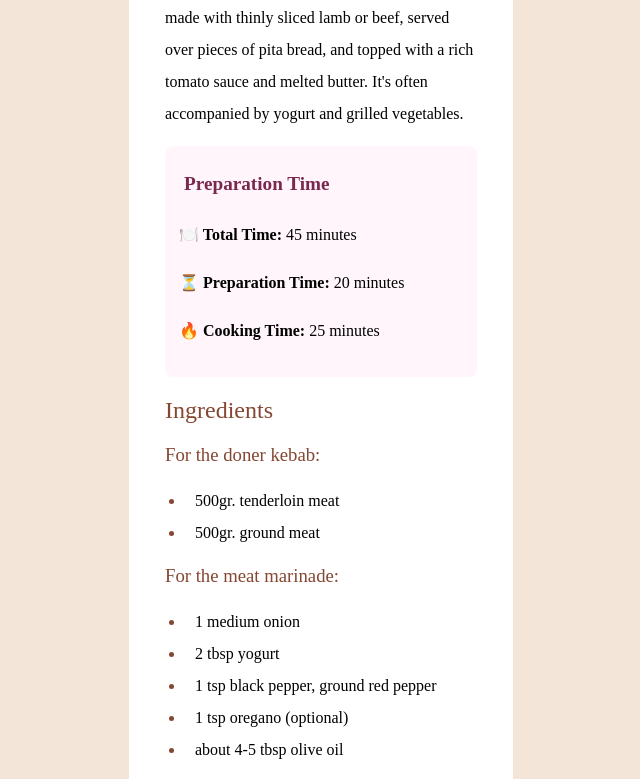
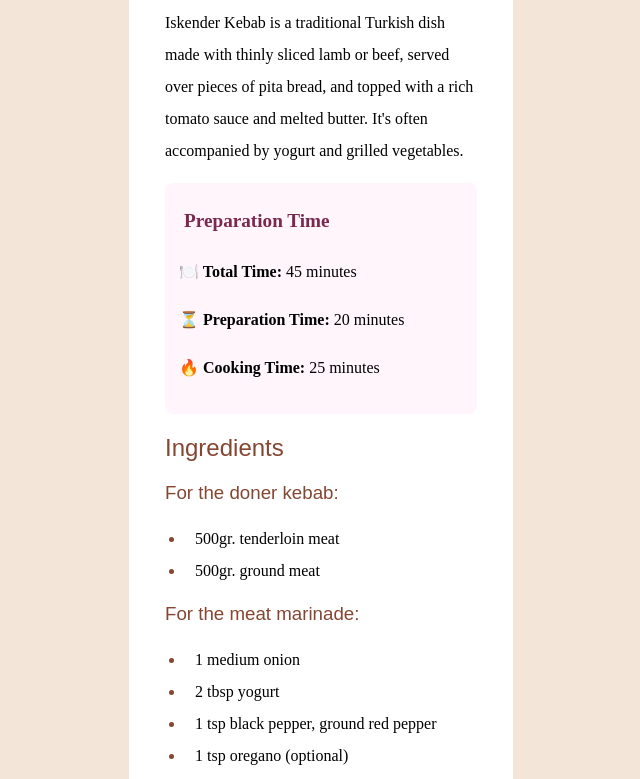
Before and after one commit to gokalpselamet/recipe-page-html, a plain HTML site: page index.html in a window 1280 px wide. Shown: the part 595-1374 px from the top of the page, without its empty margins (319-959 px from the left). Drawn offline with Linux system fonts and the light colour scheme.

Commit message:
Refactor font-family declarations for h1, h2, and h3 to include fallback options

```diff
--- a/styles.css
+++ b/styles.css
@@ -41,14 +41,14 @@ hr {
 }
 
 h1 {
-  font-family: Young Serif;
+  font-family: "Young Serif", Arial, Helvetica, sans-serif;
   font-weight: 400;
   color: rgba(0, 0, 0, 1);
   margin-left: 20px;
 }
 
 h2 {
-  font-family: Young Serif;
+  font-family: "Young Serif", Arial, Helvetica, sans-serif;
   font-weight: 400;
   color: hsl(14, 45%, 36%);
   margin-left: 20px;
@@ -56,7 +56,7 @@ h2 {
 }
 
 h3 {
-  font-family: Young Serif;
+  font-family: "Young Serif", Arial, Helvetica, sans-serif;
   font-weight: 400;
   color: hsl(14, 45%, 36%);
   margin-left: 20px;
```
